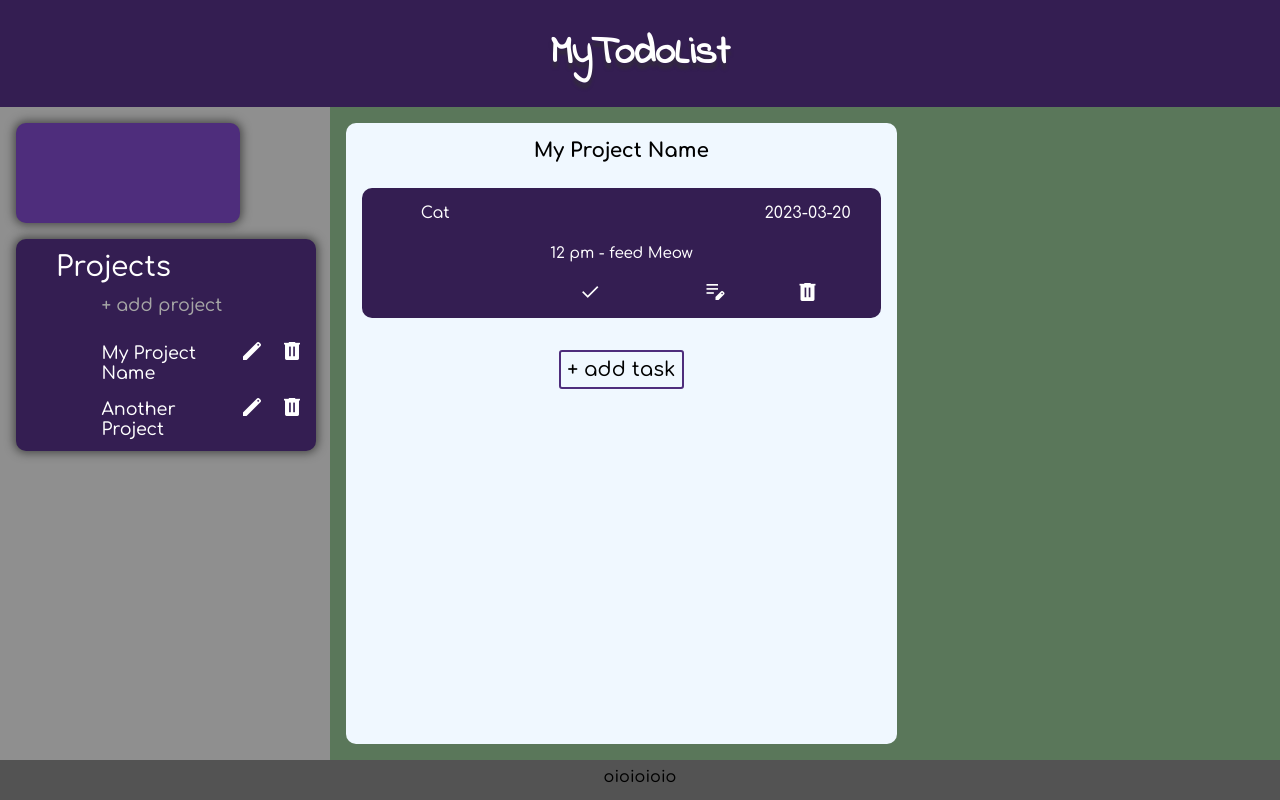
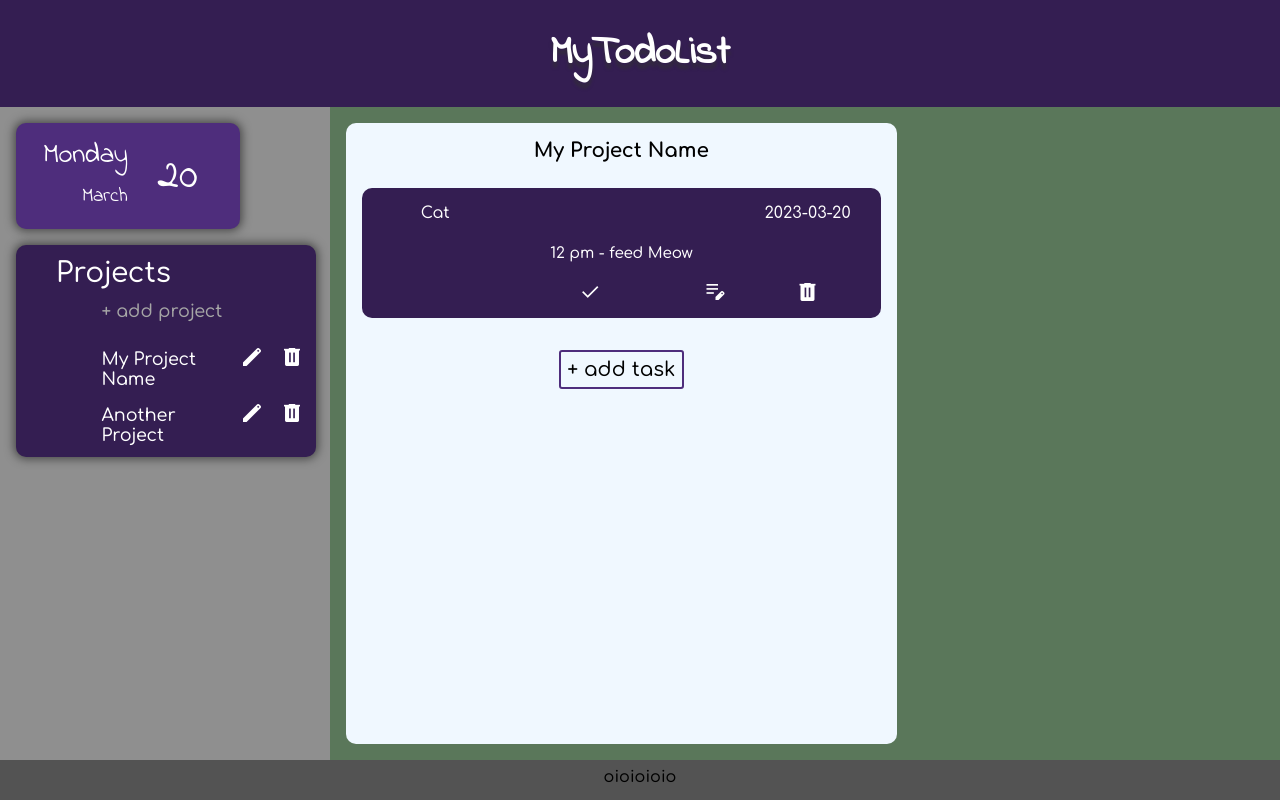
Before and after one commit to smkakitani/odin-todo-list, a website built with webpack: page src/index.html in a window 1280 px wide. Built offline with nearby package versions, Linux system fonts and the light colour scheme.

Commit message:
Add current date to sidebar

```diff
--- a/src/functions/dom-element.js
+++ b/src/functions/dom-element.js
@@ -1,6 +1,133 @@
 // import
 import { projectList } from './project';
 
+
+
+// sidebar
+const createProjectNameBtn = function(projName, projIndex) {
+  const projectList = document.querySelector('#project-list');
+
+  // div for each button
+  const divProjectName = document.createElement('div');
+  divProjectName.classList.add('project-name-container');
+
+  // button with project index
+  const addProjectName = document.createElement('button');
+  addProjectName.type = 'button';
+  addProjectName.classList.add('project-btn');
+  addProjectName.setAttribute('data-project-index', `${projIndex}`);
+  addProjectName.textContent = `${projName}`;
+
+  // edit icon
+  const iconEditNameProject = document.createElement('span');
+  const btnIconEditName = document.createElement('button');
+  iconEditNameProject.classList.add('material-symbols-outlined');
+  iconEditNameProject.textContent = 'edit ';
+  btnIconEditName.type = 'button';
+  btnIconEditName.classList.add('project-edit', 'grow');
+
+  btnIconEditName.appendChild(iconEditNameProject);
+
+  // trash icon
+  const iconDeleteNameProject = document.createElement('span');
+  const btnIconDeleteName = document.createElement('button');
+  iconDeleteNameProject.classList.add('material-symbols-outlined');
+  iconDeleteNameProject.textContent = 'delete';
+  btnIconDeleteName.type = 'button';
+  btnIconDeleteName.classList.add('project-delete', 'grow');
+
+  btnIconDeleteName.appendChild(iconDeleteNameProject);
+
+
+  // append itens to div
+  divProjectName.appendChild(addProjectName);
+  divProjectName.appendChild(btnIconEditName);
+  divProjectName.appendChild(btnIconDeleteName);
+  projectList.appendChild(divProjectName);
+
+  return addProjectName;
+};
+
+const createProjectNewNameForm = (indexProject) => {
+  // const deletethis = document.querySelector('#sidebar');
+
+  // div #edit-project-name
+  const divEditProjectName = document.createElement('div');
+  divEditProjectName.id = 'edit-project-name';
+  divEditProjectName.setAttribute('data-project-index', `${indexProject}`);
+
+  // close btn
+  const btnClose = document.createElement('button');
+  btnClose.type = 'button';
+  btnClose.classList.add('close-name', 'grow');
+  btnClose.textContent = '❌';
+  divEditProjectName.appendChild(btnClose);
+
+  // form
+  const formNewName = document.createElement('form');
+  formNewName.action = '#';
+  divEditProjectName.appendChild(formNewName);
+
+  // label, input, button submit edit-name
+  const labelEditName = document.createElement('label');
+  const inputEditName = document.createElement('input');
+  const btnSubmitEditName = document.createElement('button');
+
+  labelEditName.setAttribute('for', 'edit-name');
+  labelEditName.textContent = 'New name:';
+
+  inputEditName.type = 'text';
+  inputEditName.name = 'edit-name';
+  inputEditName.id = 'edit-name';
+  inputEditName.maxLength = '32';
+  inputEditName.value = `${projectList[indexProject].projectTitle}`;
+
+  btnSubmitEditName.type = 'submit';
+  btnSubmitEditName.classList.add('submit-edit-name');
+  btnSubmitEditName.textContent = 'save';
+
+  formNewName.appendChild(labelEditName);
+  formNewName.appendChild(inputEditName);
+  formNewName.appendChild(btnSubmitEditName);
+
+  // deletethis.appendChild(divEditProjectName);
+  return divEditProjectName;
+};
+
+const renderCurrentDay = () => {
+  // current dates
+  const days = ['Sunday','Monday','Tuesday','Wednesday','Thursday','Friday','Saturday'];
+  const months = ['January','February','March','April','May','June','July','August','September','October','November','December'];
+  const currentDate = new Date();
+  const currentWeekday = days[currentDate.getDay()];
+  const currentDay = currentDate.getDate();
+  const currentMonth = months[currentDate.getMonth()];
+  console.log(currentWeekday, currentMonth, currentDay);
+
+  // div #date
+  const divDate = document.querySelector('#date');
+
+  const spanWeekdays = document.createElement('span');
+  const spanMonth = document.createElement('span');
+  const spanDay = document.createElement('span');
+
+  spanWeekdays.id = 'weekdays';
+  spanMonth.id = 'month';
+  spanDay.id = 'day';
+
+  spanWeekdays.textContent = `${currentWeekday}`;
+  spanMonth.textContent = `${currentMonth}`;
+  spanDay.textContent = `${currentDay}`;
+
+  // append to divDate
+  divDate.appendChild(spanWeekdays);
+  divDate.appendChild(spanMonth);
+  divDate.appendChild(spanDay);
+
+  return divDate;
+};
+
+// main
 const TaskFactory = (indexOfProject, indexOfTask) => {
   const taskTitle = projectList[indexOfProject].task[indexOfTask].taskTitle;
   const taskDescription = projectList[indexOfProject].task[indexOfTask].description;
@@ -213,97 +340,8 @@ const renderProject = (projectIndex)  => {
   return divProjectContainer;
 };
 
-const createProjectNameBtn = function(projName, projIndex) {
-  const projectList = document.querySelector('#project-list');
-
-  // div for each button
-  const divProjectName = document.createElement('div');
-  divProjectName.classList.add('project-name-container');
-
-  // button with project index
-  const addProjectName = document.createElement('button');
-  addProjectName.type = 'button';
-  addProjectName.classList.add('project-btn');
-  addProjectName.setAttribute('data-project-index', `${projIndex}`);
-  addProjectName.textContent = `${projName}`;
-
-  // edit icon
-  const iconEditNameProject = document.createElement('span');
-  const btnIconEditName = document.createElement('button');
-  iconEditNameProject.classList.add('material-symbols-outlined');
-  iconEditNameProject.textContent = 'edit ';
-  btnIconEditName.type = 'button';
-  btnIconEditName.classList.add('project-edit', 'grow');
-
-  btnIconEditName.appendChild(iconEditNameProject);
-
-  // trash icon
-  const iconDeleteNameProject = document.createElement('span');
-  const btnIconDeleteName = document.createElement('button');
-  iconDeleteNameProject.classList.add('material-symbols-outlined');
-  iconDeleteNameProject.textContent = 'delete';
-  btnIconDeleteName.type = 'button';
-  btnIconDeleteName.classList.add('project-delete', 'grow');
-
-  btnIconDeleteName.appendChild(iconDeleteNameProject);
-
-
-  // append itens to div
-  divProjectName.appendChild(addProjectName);
-  divProjectName.appendChild(btnIconEditName);
-  divProjectName.appendChild(btnIconDeleteName);
-  projectList.appendChild(divProjectName);
-
-  return addProjectName;
-};
-
-const createProjectNewNameForm = (indexProject) => {
-  // const deletethis = document.querySelector('#sidebar');
-
-  // div #edit-project-name
-  const divEditProjectName = document.createElement('div');
-  divEditProjectName.id = 'edit-project-name';
-  divEditProjectName.setAttribute('data-project-index', `${indexProject}`);
-
-  // close btn
-  const btnClose = document.createElement('button');
-  btnClose.type = 'button';
-  btnClose.classList.add('close-name', 'grow');
-  btnClose.textContent = '❌';
-  divEditProjectName.appendChild(btnClose);
-
-  // form
-  const formNewName = document.createElement('form');
-  formNewName.action = '#';
-  divEditProjectName.appendChild(formNewName);
-
-  // label, input, button submit edit-name
-  const labelEditName = document.createElement('label');
-  const inputEditName = document.createElement('input');
-  const btnSubmitEditName = document.createElement('button');
-
-  labelEditName.setAttribute('for', 'edit-name');
-  labelEditName.textContent = 'New name:';
-
-  inputEditName.type = 'text';
-  inputEditName.name = 'edit-name';
-  inputEditName.id = 'edit-name';
-  inputEditName.maxLength = '32';
-  inputEditName.value = `${projectList[indexProject].projectTitle}`;
-
-  btnSubmitEditName.type = 'submit';
-  btnSubmitEditName.classList.add('submit-edit-name');
-  btnSubmitEditName.textContent = 'save';
-
-  formNewName.appendChild(labelEditName);
-  formNewName.appendChild(inputEditName);
-  formNewName.appendChild(btnSubmitEditName);
-
-  // deletethis.appendChild(divEditProjectName);
-  return divEditProjectName;
-};
 
 
 
 
-export { createProjectNameBtn, renderProject, renderTask, TaskFactory, createTaskForm, createProjectNewNameForm };
+export { createProjectNameBtn, renderProject, renderTask, TaskFactory, createTaskForm, createProjectNewNameForm, renderCurrentDay };
--- a/src/index.html
+++ b/src/index.html
@@ -24,7 +24,11 @@
 
   <aside>
     <div id="sidebar">
-      <div id="date"></div>
+      <div id="date">
+        <!-- <span id="weekdays">Monday</span>
+        <span id="month">March </span>
+        <span id="day">20</span> -->
+      </div>
       <div id="project">
         <p>Projects</p>
         <div id="project-list" class="">
--- a/src/index.js
+++ b/src/index.js
@@ -4,11 +4,22 @@ import './styles/sidebar.css';
 import './styles/main-content.css';
 
 // js
-import { addProjectName, renderTask, renderProject, createProjectNameBtn, TaskFactory, createProjectNewNameForm } from './functions/dom-element';
+import { addProjectName, renderTask, renderProject, createProjectNameBtn, TaskFactory, createProjectNewNameForm, renderCurrentDay } from './functions/dom-element';
 import { eventNameForm, openProjectName, eventTaskForm, eventAddTask, openProjectEditName, deleteProjectName } from './functions/dom-manip';
 import { projectList, createProject, createTask, addProjectToList, addTaskToProject } from './functions/project';
 
 console.log("index.js");
+
+
+
+/* const days = ['Sunday','Monday','Tuesday','Wednesday','Thursday','Friday','Saturday'];
+const months = ['January','February','March','April','May','June','July','August','September','October','November','December'];
+const currentDate = new Date();
+const currentWeekday = days[currentDate.getDay()];
+const currentDay = currentDate.getDate();
+const currentMonth = months[currentDate.getMonth()];
+
+console.log(currentWeekday, currentMonth, currentDay); */
 
 
 
@@ -47,6 +58,7 @@ const initialProject = () => {
 
 
 };
+renderCurrentDay();
 initialProject();
 
 // ./dom-manip
--- a/src/styles/sidebar.css
+++ b/src/styles/sidebar.css
@@ -19,10 +19,44 @@
   box-shadow: 0px 0px 10px 2px rgba(0, 0, 0, 0.5);
 }
 
+/* #date */
 #date {
   background-color: var(--color-purple-light);
-  height: 100px;
+  color: var(--color-white-hsl);
+  /* height: 100px; */
   width: 75%;
+  font-family: 'Indie Flower', cursive;
+
+  display: grid;
+  grid-template-columns: 1fr 1fr;
+  grid-template-rows: 1fr 1fr;
+  align-items: center;
+  justify-items: end;
+}
+
+#weekdays {
+  /* color: aqua; */
+  grid-column: 1 /* / 3 */;
+
+  font-size: 1.75rem;
+}
+
+/* #date > span:not(:first-child) {
+  grid-row: 2;
+} */
+
+#month {
+  grid-row: 2;
+
+  font-size: 1.25rem;
+}
+
+#day {
+  grid-column: 2;
+  grid-row: 1 / 3;
+
+  font-size: 2.75rem;
+  justify-self: center;
 }
 
 /* Project */
```
Also changed, not shown: dist/main.js.
